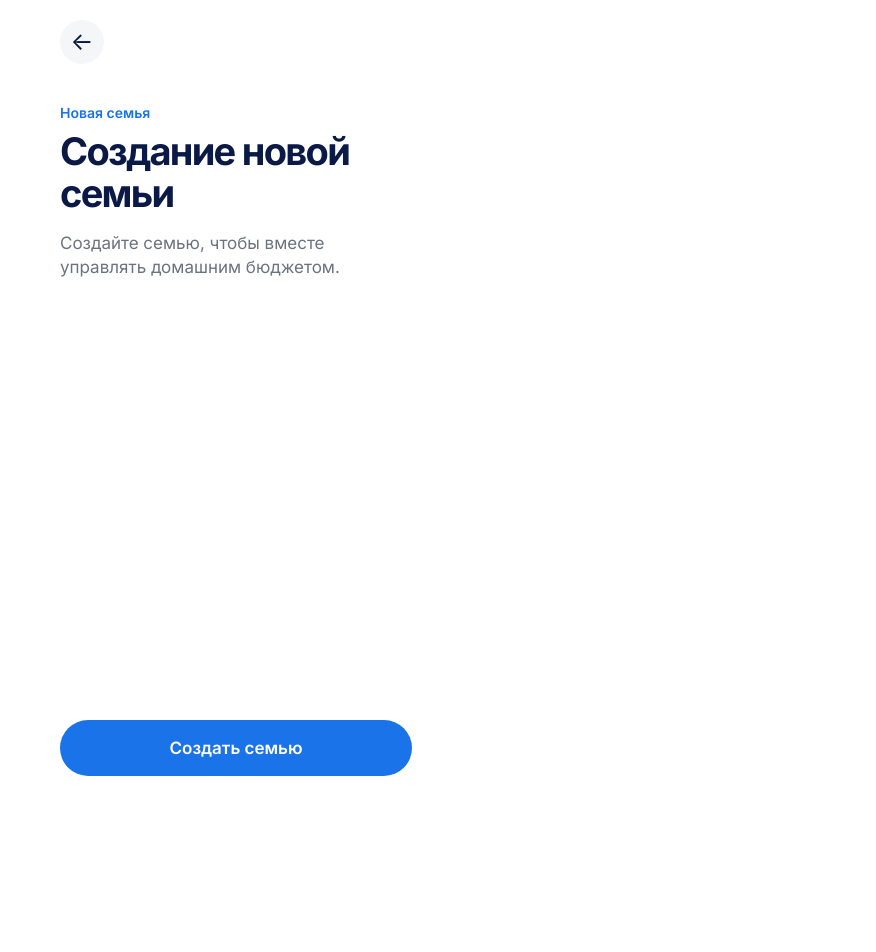
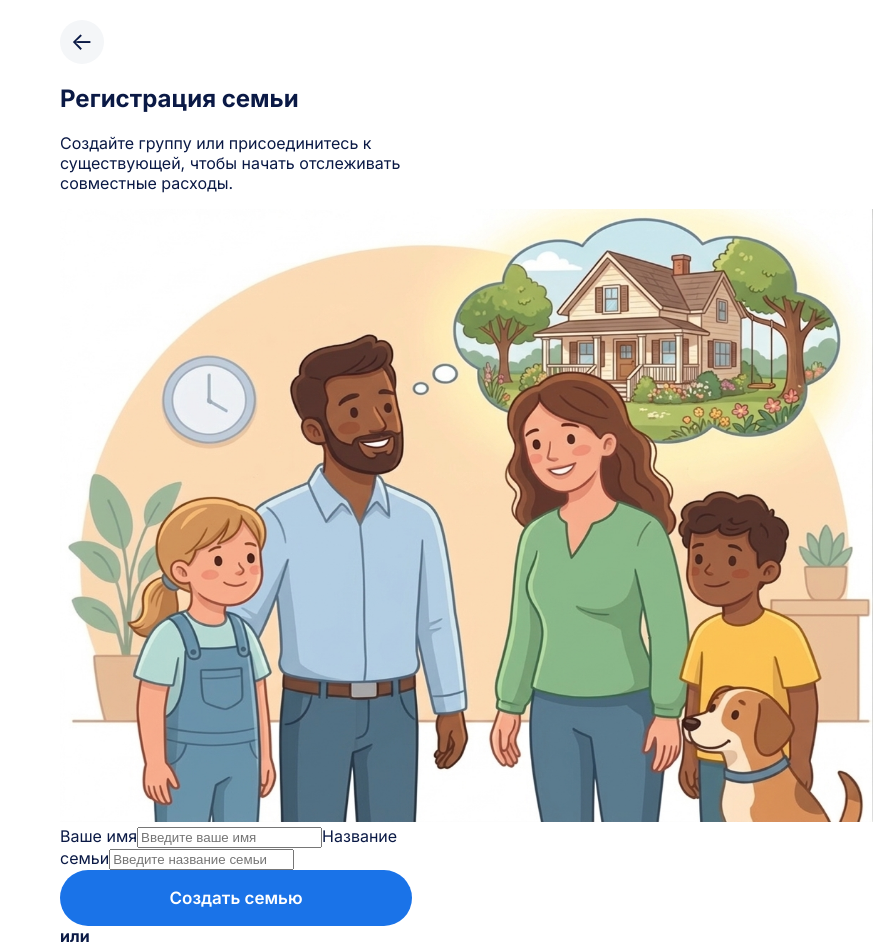
Before and after one commit to samusevvadim24-sys/fintrack, a Next.js app: page /family/new in a window 1280 px wide. Shown: the top 952 px of the page, without its empty margins (404-1280 px from the left). Before the commit the page ends 800 px from the top, so only its background shows below. Built offline with nearby package versions, Linux system fonts and the light colour scheme.

Commit message:
Build complete family registration screen with shared FinTrack design

```diff
--- a/app/family/new/page.tsx
+++ b/app/family/new/page.tsx
@@ -1,5 +1,6 @@
 "use client";
 
+import Image from "next/image";
 import { useRouter } from "next/navigation";
 
 export default function NewFamilyPage() {
@@ -17,21 +18,54 @@ export default function NewFamilyPage() {
           ←
         </button>
 
-        <div className="family-content">
-          <div>
-            <p className="eyebrow">Новая семья</p>
-            <h1 id="family-title">Создание новой семьи</h1>
-            <p className="family-description">
-              Создайте семью, чтобы вместе управлять домашним бюджетом.
-            </p>
-          </div>
+        <div className="family-header">
+          <h1 id="family-title">Регистрация семьи</h1>
+          <p>
+            Создайте группу или присоединитесь к существующей, чтобы начать
+            отслеживать совместные расходы.
+          </p>
+        </div>
 
-          <div className="family-actions">
-            <button className="primary-button" type="button">
-              Создать семью
-            </button>
-          </div>
+        <div className="family-illustration">
+          <Image
+            src="/images/create.jpg"
+            alt="Иллюстрация создания семьи"
+            width={813}
+            height={613}
+            priority
+            sizes="(max-width: 599px) calc(100vw - 48px), 390px"
+          />
         </div>
+
+        <form className="family-form">
+          <label>
+            <span>Ваше имя</span>
+            <input name="name" type="text" autoComplete="name" placeholder="Введите ваше имя" />
+          </label>
+
+          <label>
+            <span>Название семьи</span>
+            <input name="family" type="text" autoComplete="organization" placeholder="Введите название семьи" />
+          </label>
+
+          <button className="primary-button" type="submit">
+            Создать семью
+          </button>
+        </form>
+
+        <div className="family-divider" aria-hidden="true">
+          <span />
+          <strong>или</strong>
+          <span />
+        </div>
+
+        <button className="secondary-button family-join" type="button">
+          Присоединиться по коду
+        </button>
+
+        <p className="family-login">
+          У вас уже есть аккаунт? <button type="button">Войти</button>
+        </p>
       </section>
     </main>
   );
```
